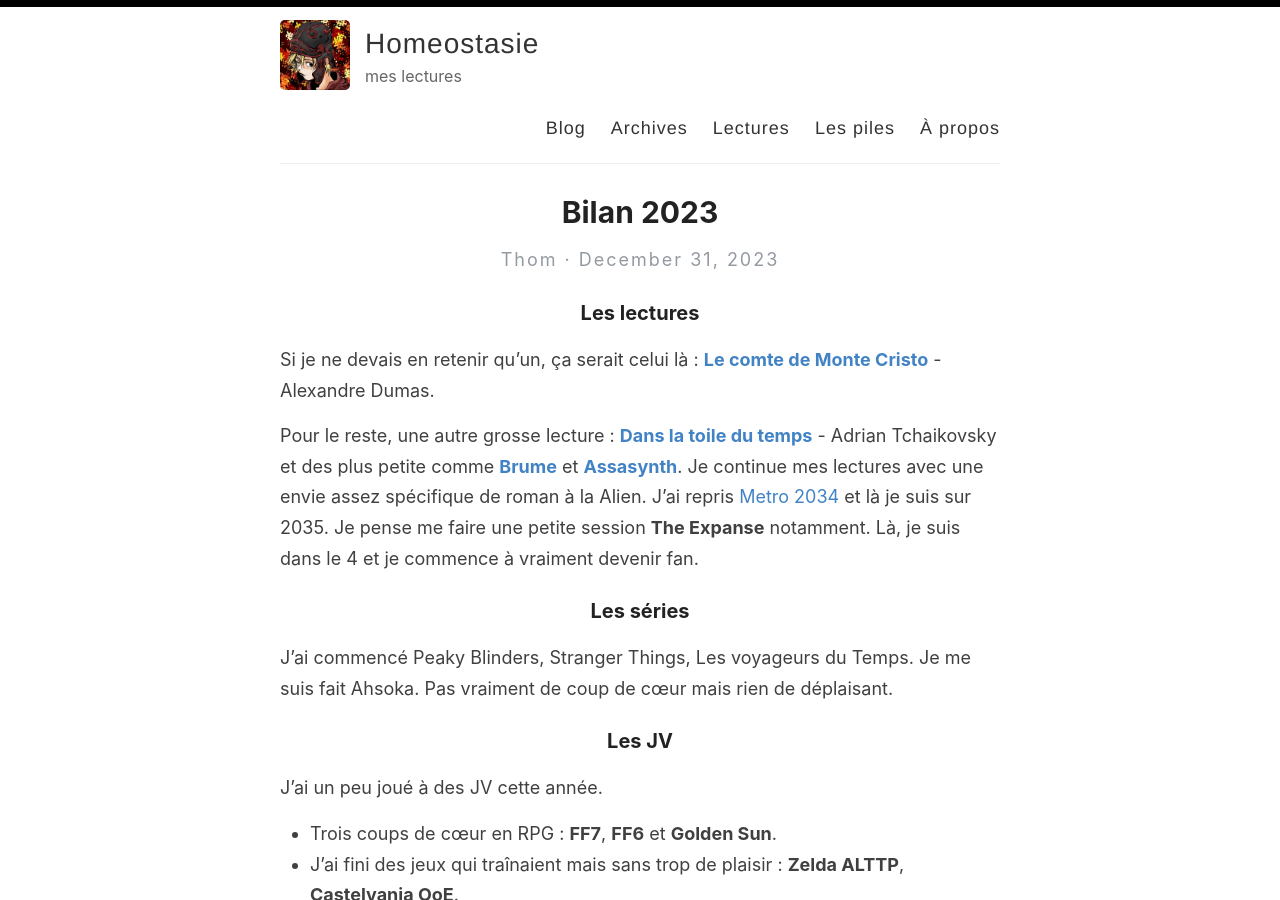
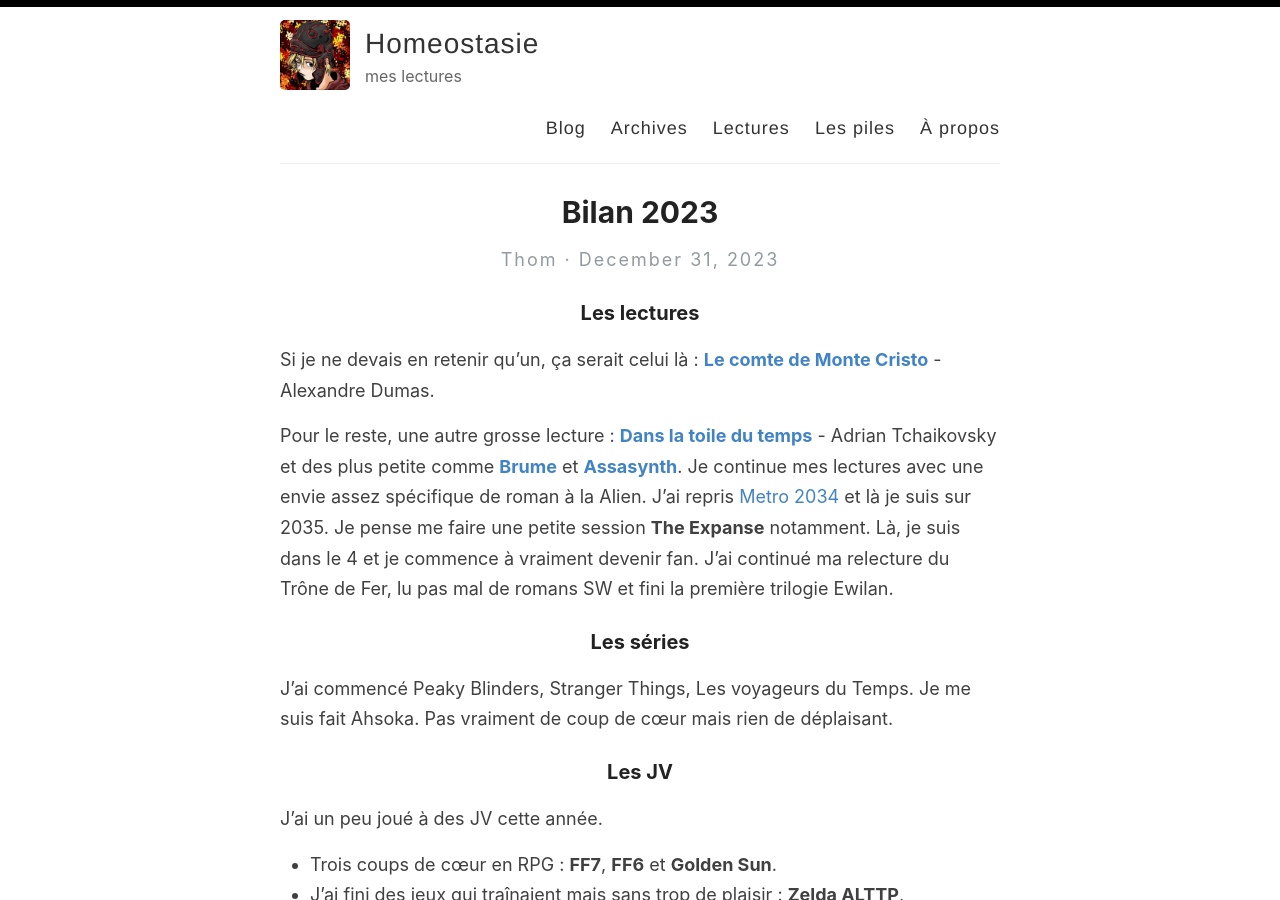
Before and after one commit to homeostasie/bouquins, a Jekyll site: the page built from _posts/2023-12-31-bilan-2023.md, in a window 1280 px wide and 900 px high. Built offline with Jekyll 4.4.1, drawn with Linux system fonts in a browser that asks for light colours.

Commit message:
ajout dans bilan lecture

```diff
--- a/_posts/2023-12-31-bilan-2023.md
+++ b/_posts/2023-12-31-bilan-2023.md
@@ -8,7 +8,7 @@ categories: blog
 
 Si je ne devais en retenir qu'un, ça serait celui là : [**Le comte de Monte Cristo**](https://homeostasie.github.io/bouquins/Alexandre-Dumas_comte-monte-cristo/) - Alexandre Dumas.
 
-Pour le reste, une autre grosse lecture : [**Dans la toile du temps**](https://homeostasie.github.io/bouquins/Adrian-Tchaikovsky_Dans-la-toile-du-temps/) - Adrian Tchaikovsky et des plus petite comme [**Brume**](https://homeostasie.github.io/bouquins/Stephen-King_Brume/) et [**Assasynth**](https://homeostasie.github.io/bouquins/Martha-Wells_Defaillances-systemes/). Je continue mes lectures avec une envie assez spécifique de roman à la Alien. J'ai repris [Metro 2034](https://homeostasie.github.io/bouquins/Dmitri-Glukhovski_metro-2034/) et là je suis sur 2035. Je pense me faire une petite session **The Expanse** notamment. Là, je suis dans le 4 et je commence à vraiment devenir fan.
+Pour le reste, une autre grosse lecture : [**Dans la toile du temps**](https://homeostasie.github.io/bouquins/Adrian-Tchaikovsky_Dans-la-toile-du-temps/) - Adrian Tchaikovsky et des plus petite comme [**Brume**](https://homeostasie.github.io/bouquins/Stephen-King_Brume/) et [**Assasynth**](https://homeostasie.github.io/bouquins/Martha-Wells_Defaillances-systemes/). Je continue mes lectures avec une envie assez spécifique de roman à la Alien. J'ai repris [Metro 2034](https://homeostasie.github.io/bouquins/Dmitri-Glukhovski_metro-2034/) et là je suis sur 2035. Je pense me faire une petite session **The Expanse** notamment. Là, je suis dans le 4 et je commence à vraiment devenir fan. J'ai continué ma relecture du Trône de Fer, lu pas mal de romans SW et fini la première trilogie Ewilan.
 
 
 
```
